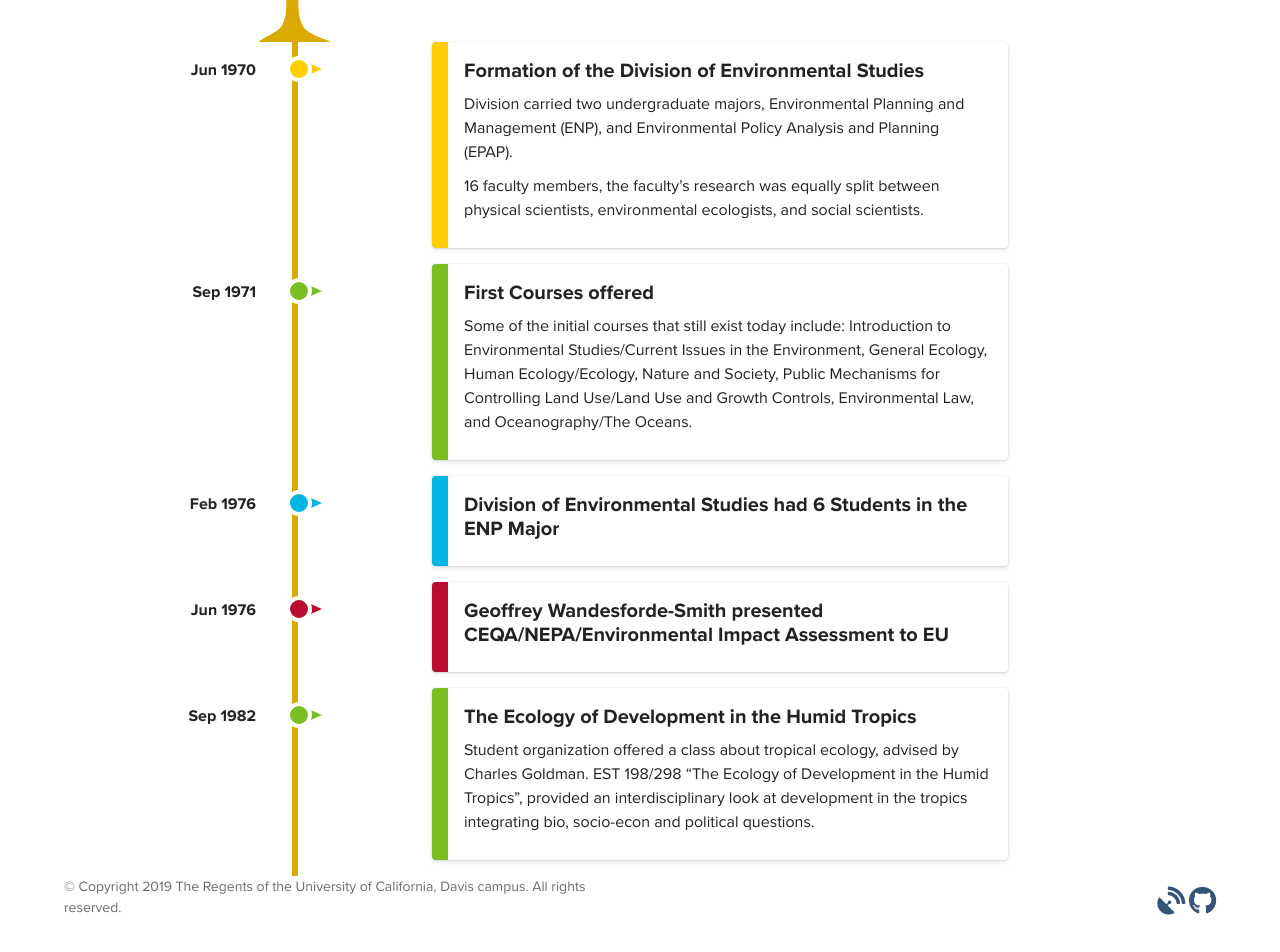
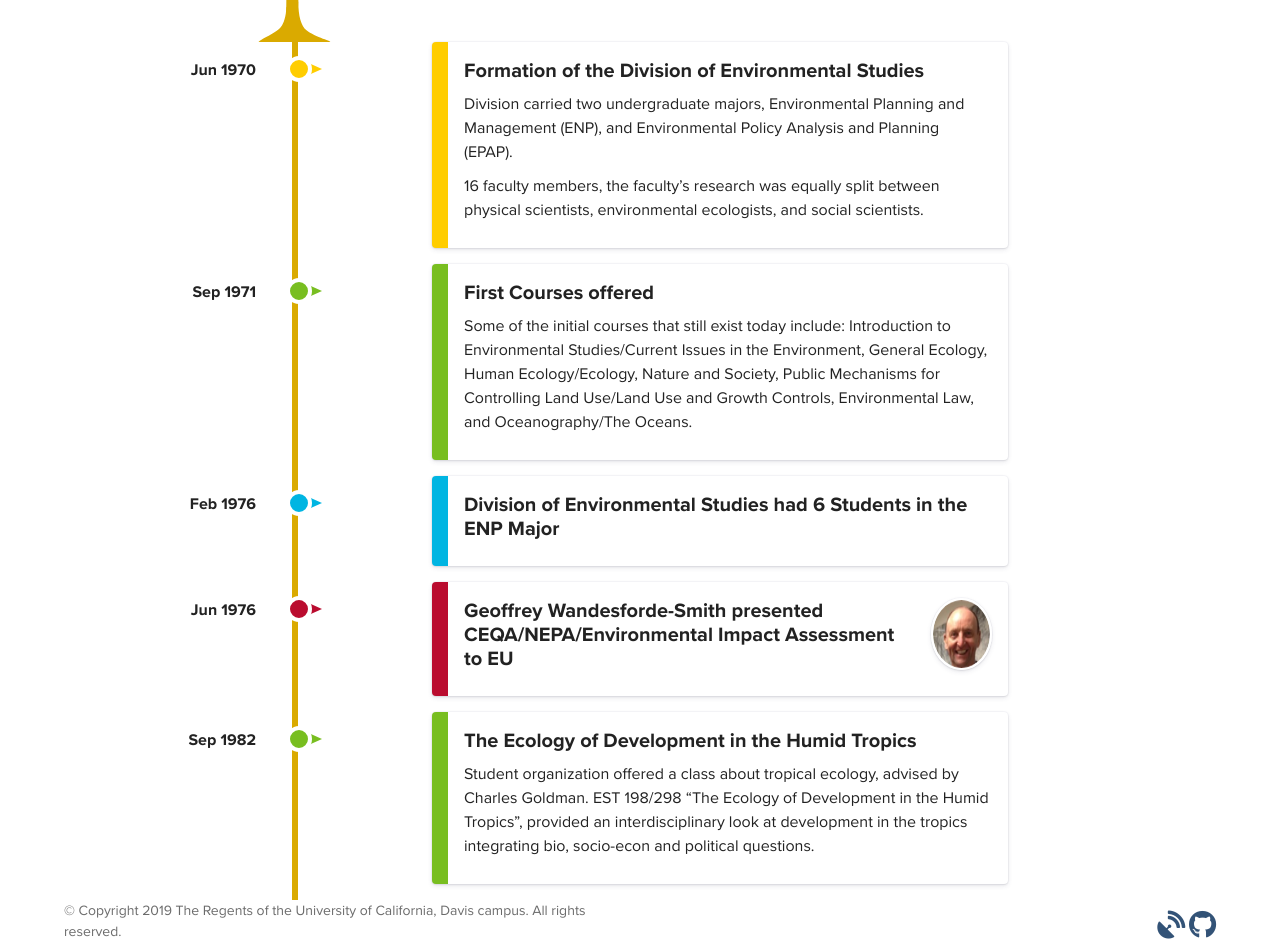
Before and after one commit to ucdavis/esp50, a Jekyll site: the page built from index.html, in a window 1280 px wide. Shown: the part 1178-2130 px from the top of the page. Built offline with Jekyll 4.4.1, drawn with Linux system fonts in a browser that asks for light colours; nearby versions of some CDN libraries; the list of posts is cut into pages by our own code; comment, search, counter and statistics services are not loaded; before the commit the page ends 2106 px from its top, so only the background shows below that.

Commit message:
adding image

```diff
--- a/_sass/_layout.scss
+++ b/_sass/_layout.scss
@@ -128,10 +128,16 @@ h1 {
   @include breakpoint(xl) {
     background-position: 19.8%;
   }
-  img {
+}
+.linemarker {
     margin-top:1.4rem;
     margin-left:3rem;
-  }
+}
+.portrait {
+  border:2px solid #fff;
+  border-radius:50%;
+  box-shadow: $box-shadow;
+  margin-left:1.6rem;
 }
 footer {
   flex-shrink: 0;
--- a/index.html
+++ b/index.html
@@ -20,9 +20,13 @@ title: 50th Anniversary ESP
 {% for post in site.posts reversed %}
 <div class="row no-gutters">
     <div class="col-2 text-right"><p class="date">{{ post.date | date: "%b %Y"}}</p>    </div>
-    <div class="col-2 text-left"><img src="/media/markers/{{ post.categories }}.svg" alt="arrow marker on timeline"></div>
+    <div class="col-2 text-left"><img class="linemarker" src="/media/markers/{{ post.categories }}.svg" alt="arrow marker on timeline"></div>
   <div class="col-md-6 timecard color-{{ post.categories }}">
-    <h3>{{ post.title }}</h3>
+    <h3 class="d-flex">{{ post.title }}
+      {% if post.portrait %}
+      <img src="/media/faculty/{{ post.portrait }}.png" alt="{{ post.portrait }}" class="portrait">
+      {% endif %}
+    </h3>
     <p>{{ post.content }}</p>
   </div>
 </div>
```
Also changed, not shown: media/faculty/geoffrey-wandesforde-smith.png (added).
